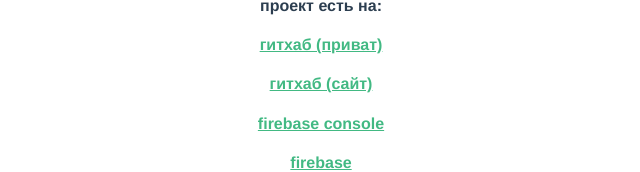
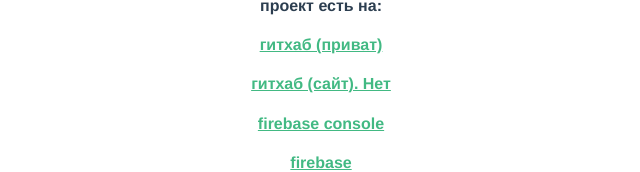
Before and after one commit to makutaII/w40k-fb0, a Vue app: page / in a window 1280 px wide. Shown: the part 427-599 px from the top of the page, without its empty margins (319-959 px from the left). Built offline with nearby package versions, Linux system fonts and the light colour scheme.

Commit message:
обновление описнаия ссылки наглавной

```diff
--- a/src/components/HelloWorld.vue
+++ b/src/components/HelloWorld.vue
@@ -4,7 +4,7 @@
 
     <h4>проект есть на:</h4>
     <a href="https://github.com/makutaII/w40k-fb0"><h4> гитхаб (приват)</h4></a>
-    <a href=""><h4> гитхаб (сайт)</h4></a>
+    <a href=""><h4> гитхаб (сайт). Нет</h4></a>
     <a href="    https://console.firebase.google.com/u/1/project/wh40k-s2/overview
 "><h4>firebase console</h4></a>
         <a href="https://wh40000.web.app/"><h4>firebase</h4></a>
```
